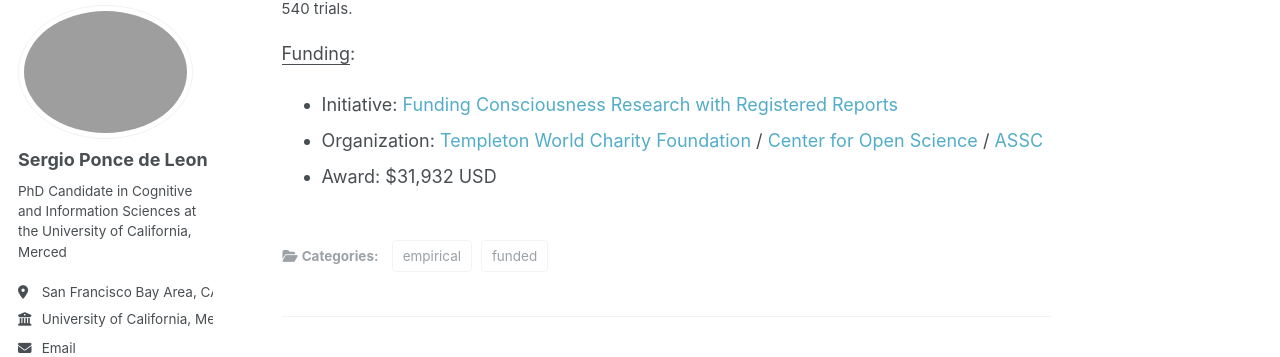
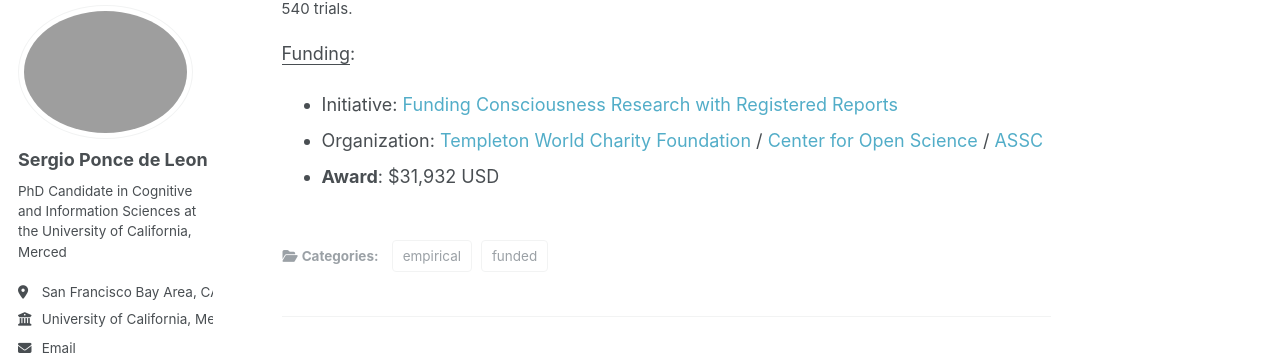
Before and after one commit to sergiopdl/sergiopdl.github.io, a Jekyll site: the page built from _projects/2025-05-08-Detecting-diferences-in-conscious-contents-using-EEG-complexity-measures.md, in a window 1280 px wide and 900 px high, scrolled down 1168 px. Shown: the part 94-451 px from the top of the window. Built offline with Jekyll 4.4.1, drawn with Linux system fonts in a browser that asks for light colours.

```diff
--- a/_projects/2025-05-08-Detecting-diferences-in-conscious-contents-using-EEG-complexity-measures.md
+++ b/_projects/2025-05-08-Detecting-diferences-in-conscious-contents-using-EEG-complexity-measures.md
@@ -17,7 +17,7 @@ in_review:
 ipa: true
 funding_awarded: "<ul><li>Initiative: <a href='https://www.cos.io/consciousness' target='_blank'>Funding Consciousness Research with Registered Reports</a></li>
 <li>Organization: <a href='https://www.templetonworldcharity.org/' target='_blank'>Templeton World Charity Foundation</a> / <a href='https://www.cos.io/' target='_blank'>Center for Open Science</a> / <a href='https://theassc.org/' target='_blank'>ASSC</a></li>
-<li>Award: $31,932 USD</li></ul>"
+<li><b>Award</b>: $31,932 USD</li></ul>"
 talks:
 posters:
 header:
```
